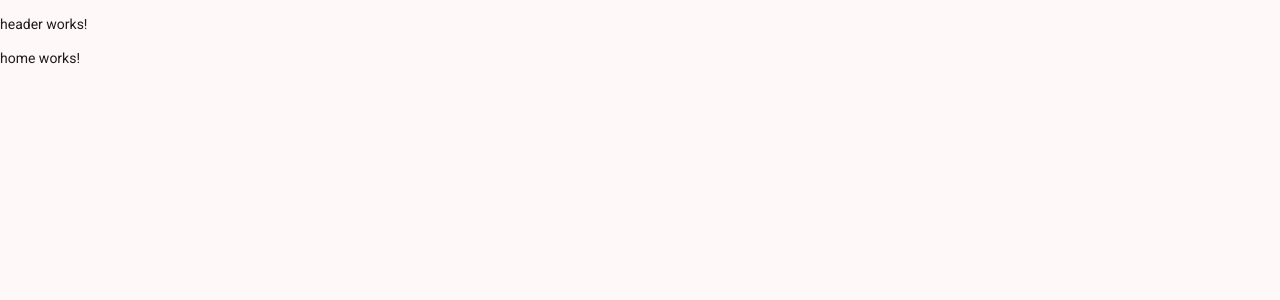
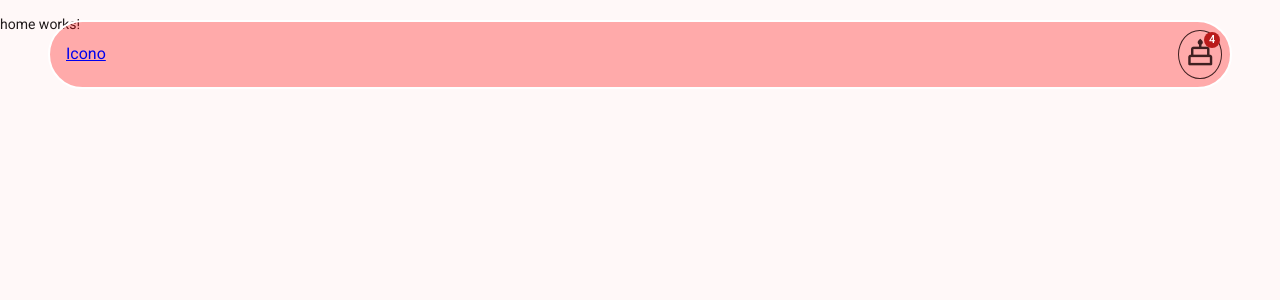
Before and after one commit to KelvinJoelC/earth-mamas-kitchen-angular, an Angular app: page / in a window 1280 px wide. Shown: the top 300 px of the page. Built offline with nearby package versions, Linux system fonts and the light colour scheme.

Commit message:
add header component with navigation and styling

```diff
--- a/src/app/shared/header/header.html
+++ b/src/app/shared/header/header.html
@@ -1 +1,15 @@
-<p>header works!</p>
+<header class="main-header">
+    <nav class="nav-container">
+        <div class="nav-left">
+            <a href="/"> Icono</a>
+        </div>
+        <div class="nav-right">
+            <a href="/" class="mat-icon-class">
+                <div matBadge="4">
+                    <mat-icon class="icon-cake" fontSet="material-symbols-outlined" aria-label="cake icon">cake</mat-icon>
+                </div>
+            </a>
+        </div>
+    </nav>
+<header>
+<!-- TODO: SideNav options -->
--- a/src/app/shared/header/header.scss
+++ b/src/app/shared/header/header.scss
@@ -0,0 +1,56 @@
+.main-header {
+  position: fixed;
+  display: flex;
+  justify-content: center;
+  top: 0;
+  width: 100%;
+}
+
+.nav-container {
+  display: flex;
+  justify-content: space-between;
+  position: relative;
+  align-items: center;
+
+
+  margin: 1.25rem 3rem;
+  padding-left: 1rem;
+  width: 100%;
+  border-radius: 1000px;
+
+  border: 2px solid white;
+
+  font-size: 1rem;
+  background: rgba(255, 0, 0, 0.315);
+}
+
+.nav-right{
+  display: flex;
+  background: transparent;
+  padding: 0.5rem;
+}
+
+.mat-icon-class{
+  display: inline-flex;
+  background: transparent;
+  border: 1px solid #3f2021;
+  border-radius: 50%;
+  padding: 0.3rem;
+}
+
+.icon-cake{
+    color: #3f2021;
+    font-size: 2rem;
+    height: max-content;
+    width: max-content;
+}
+
+@media (min-width: 768px) {
+  .nav-container {
+    padding: auto 4rem;
+  }
+}
+
+@media (min-width: 1024px) {
+
+}
--- a/src/app/shared/header/header.ts
+++ b/src/app/shared/header/header.ts
@@ -1,8 +1,11 @@
 import { Component } from '@angular/core';
+import {MatIconModule} from '@angular/material/icon';
+import {MatBadgeModule} from '@angular/material/badge';
+
 
 @Component({
   selector: 'app-header',
-  imports: [],
+  imports: [MatIconModule, MatBadgeModule],
   templateUrl: './header.html',
   styleUrl: './header.scss',
 })
--- a/src/index.html
+++ b/src/index.html
@@ -7,7 +7,7 @@
   <meta name="viewport" content="width=device-width, initial-scale=1">
   <link rel="icon" type="image/x-icon" href="favicon.ico">
   <link href="https://fonts.googleapis.com/css2?family=Roboto:wght@300;400;500&display=swap" rel="stylesheet">
-  <link href="https://fonts.googleapis.com/icon?family=Material+Icons" rel="stylesheet">
+  <link href="https://fonts.googleapis.com/css2?family=Material+Symbols+Outlined:opsz,wght,FILL,GRAD@24,100,0,0" rel="stylesheet" />
 </head>
 <body>
   <app-root></app-root>
```
